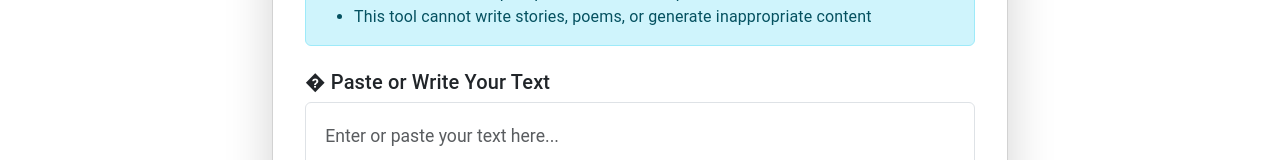
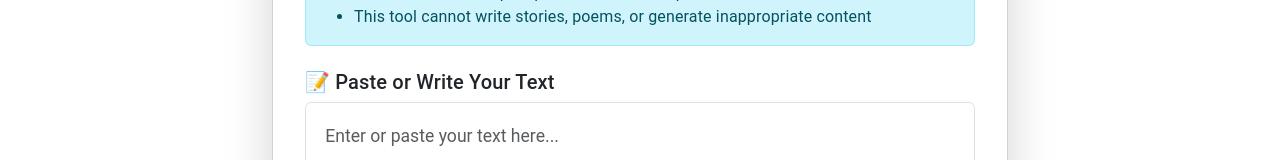
Before and after one commit to hnanh229/microlearn-ai, a React (Vite) app in the folder frontend/: page /microlearn-ai/summary in a window 1280 px wide. Shown: the part 335-495 px from the top of the page. Built offline with nearby package versions, Linux system fonts and the light colour scheme; no server answers.

Commit message:
fix icon summary page

```diff
--- a/frontend/src/pages/SummaryPage.jsx
+++ b/frontend/src/pages/SummaryPage.jsx
@@ -210,7 +210,7 @@ const SummaryPage = () => {
                 <Form onSubmit={handleSubmit}>
                   {/* Text Input Section - Moved to top */}
                   <Form.Group className="mb-4" controlId="summaryText">
-                    <Form.Label as="h5">� Paste or Write Your Text</Form.Label>
+                    <Form.Label as="h5">📝 Paste or Write Your Text</Form.Label>
                     <Form.Control
                       as="textarea"
                       rows={10}
```
